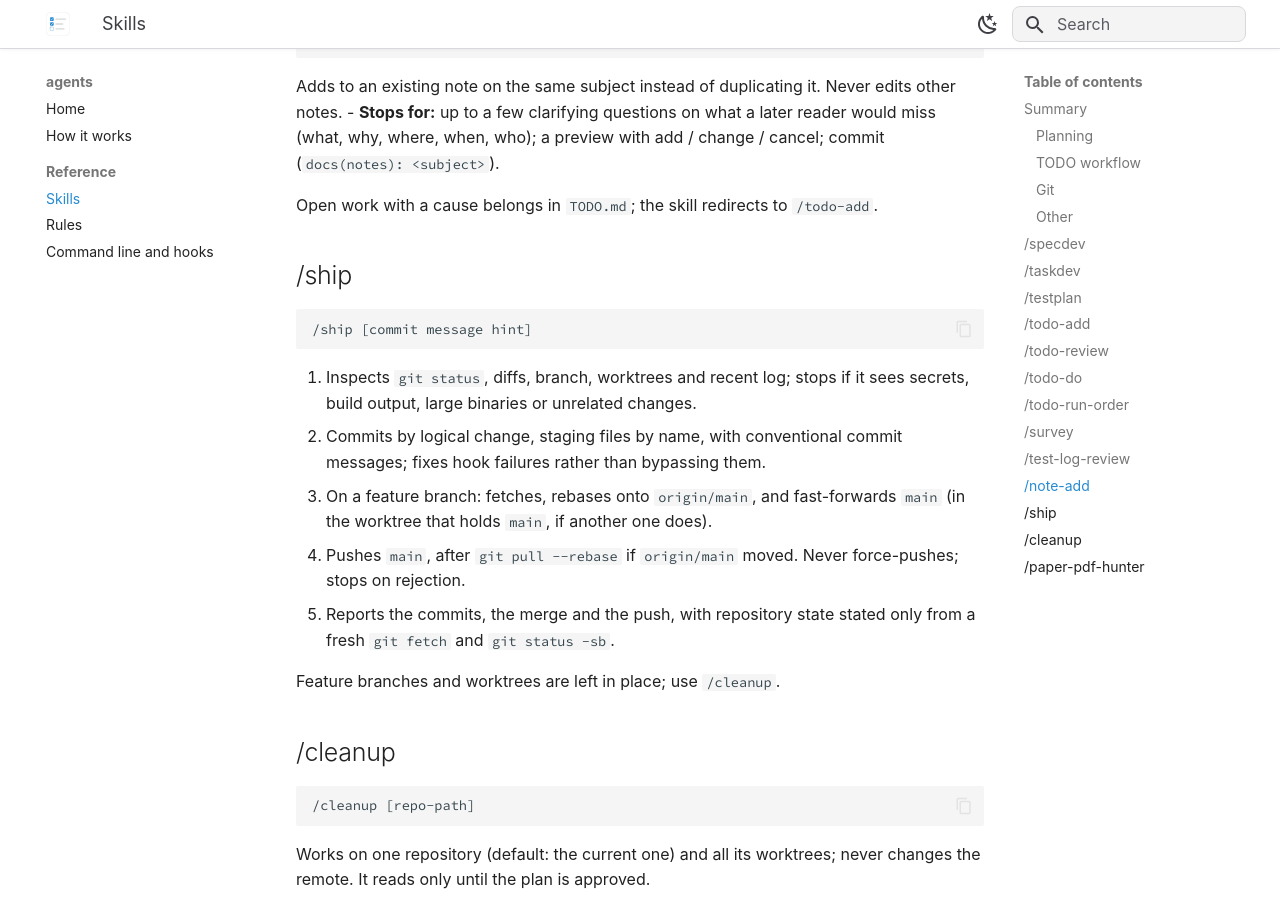
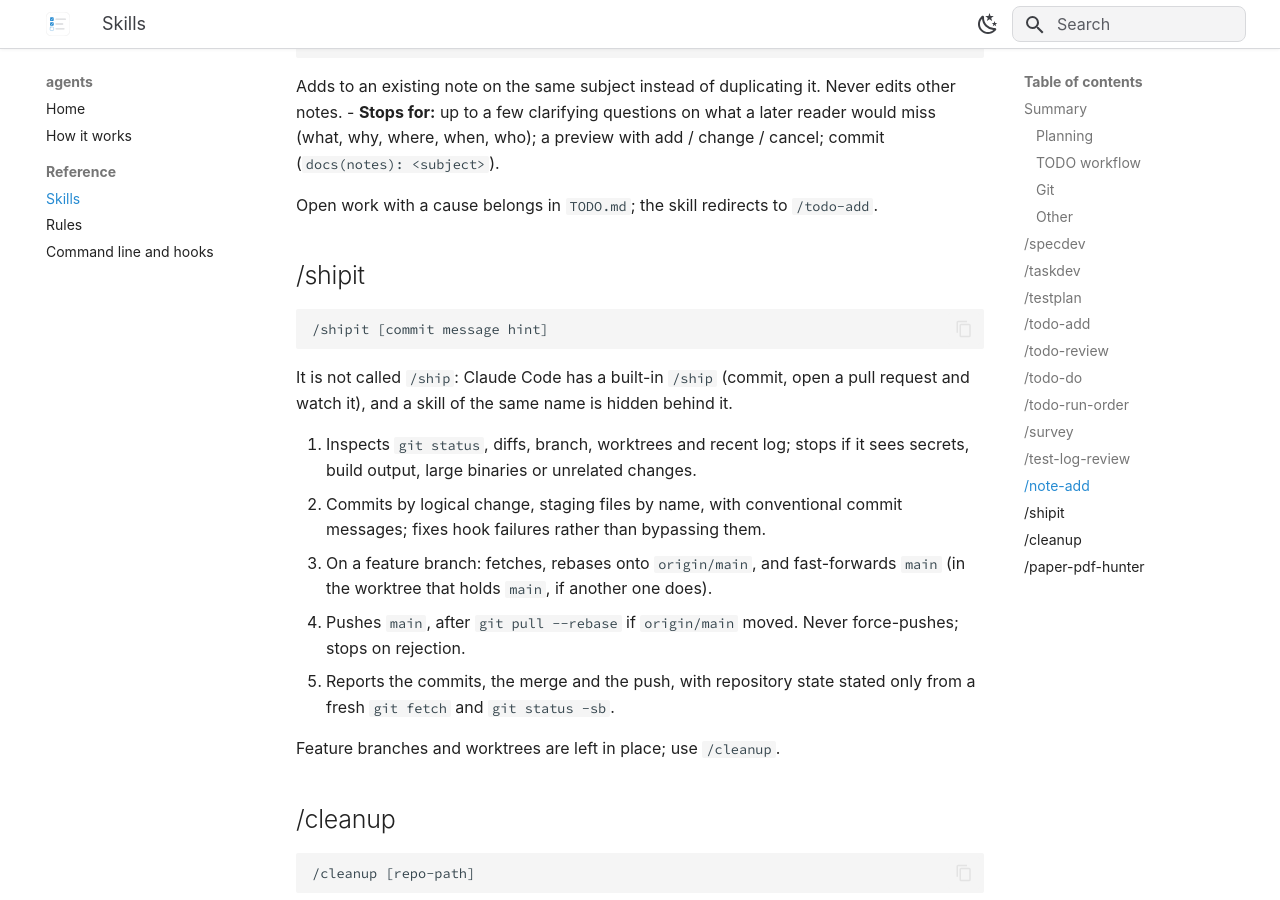
Before and after one commit to bnomis/agents, an MkDocs documentation site: the page built from docs/reference/skills.md, in a window 1280 px wide and 900 px high, scrolled down 7489 px. Built offline with MkDocs 1.6.1 and Material for MkDocs 9.7.7, drawn with Linux system fonts in a browser that asks for light colours; some web fonts are replaced; some of the changed text lies outside the part shown.

Commit message:
refactor(skills): rename ship to shipit
Claude Code has a built-in /ship (commit, open a pull request and watch
it), and a skill of the same name is hidden behind it, so the skill
never loaded. The skill reference says why the name differs.

Co-Authored-By: Claude Opus 5.5 <noreply@anthropic.com>
Claude-Session: https://claude.ai/code/session_019R6hiAPaa7yda4UpuAna8A

````diff
--- a/docs/reference/skills.md
+++ b/docs/reference/skills.md
@@ -17,7 +17,7 @@ Common behaviour:
 - The planning and TODO skills check `git status` first and ask
   whether to commit uncommitted changes before touching a file they own.
 - They ask before committing, and do not push unless asked. The exception
-  is `/ship`, whose job is to commit, merge and push.
+  is `/shipit`, whose job is to commit, merge and push.
 - Steps that change something outside the working tree (deleting branches,
   for example) are confirmed with the user first.
 - Questions to the user go through Claude Code's `AskUserQuestion` tool
@@ -49,7 +49,7 @@ Common behaviour:
 
 | Skill | Invocation | Purpose |
 |---|---|---|
-| [ship](#ship) | `/ship [message hint]` | Commit, merge the branch into `main`, push `main` |
+| [shipit](#shipit) | `/shipit [message hint]` | Commit, merge the branch into `main`, push `main` |
 | [cleanup](#cleanup) | `/cleanup [repo-path]` | Delete local branches and worktrees already merged |
 
 ### Other
@@ -306,11 +306,14 @@ into reviewed, filed work.
 Open work with a cause belongs in `TODO.md`; the skill redirects to
 `/todo-add`.
 
-## /ship {#ship}
+## /shipit {#shipit}
 
 ```text
-/ship [commit message hint]
+/shipit [commit message hint]
 ```
+
+It is not called `/ship`: Claude Code has a built-in `/ship` (commit, open a
+pull request and watch it), and a skill of the same name is hidden behind it.
 
 1. Inspects `git status`, diffs, branch, worktrees and recent log; stops if
    it sees secrets, build output, large binaries or unrelated changes.
````
Also changed, not shown: agents/specs/cleanup/spec.md (+1 -1 lines), claude/skills/shipit/SKILL.md (renamed from claude/skills/ship/SKILL.md, +2 -2 lines), docs/reference/cli.md (+2 -2 lines).
